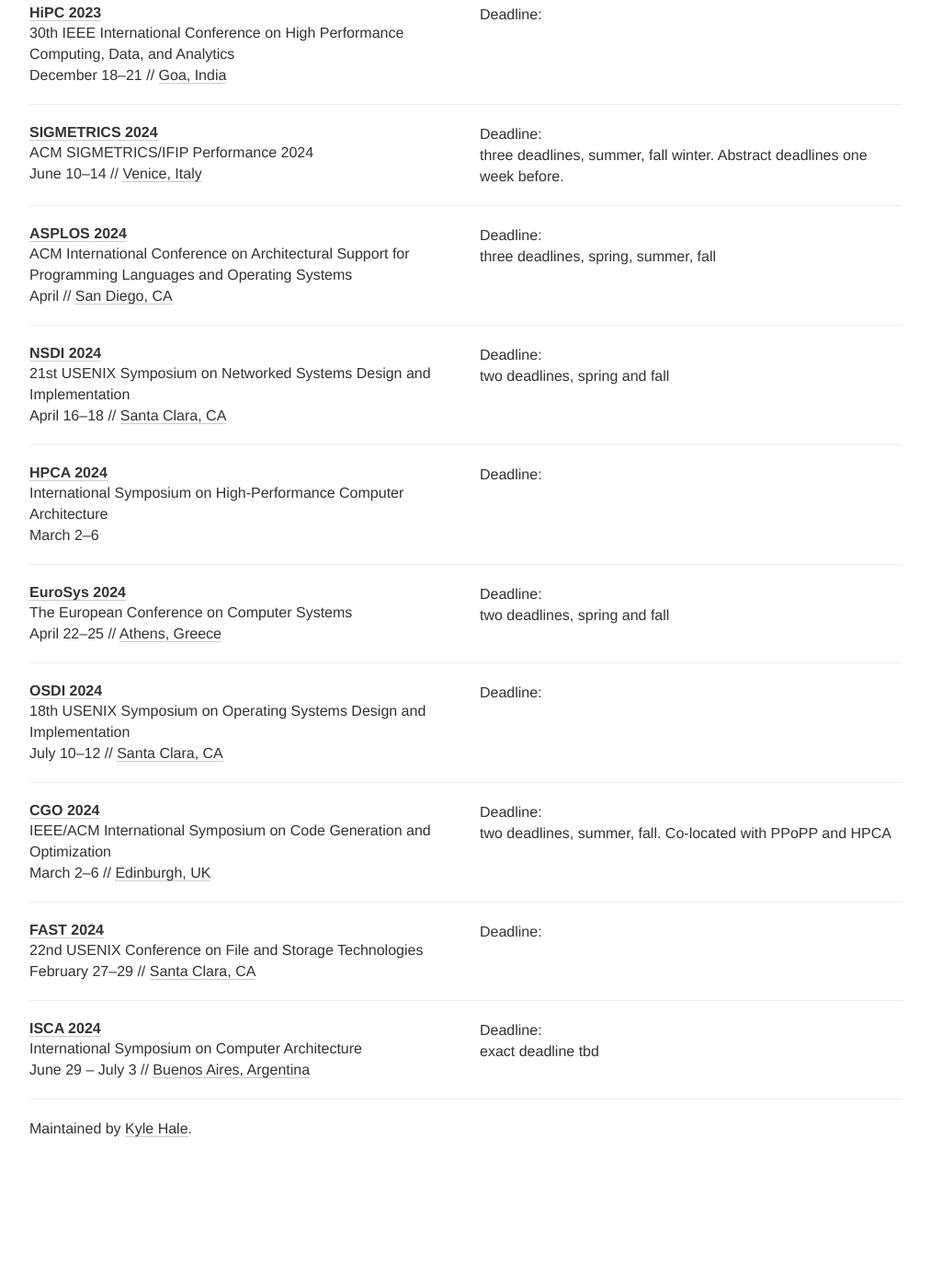
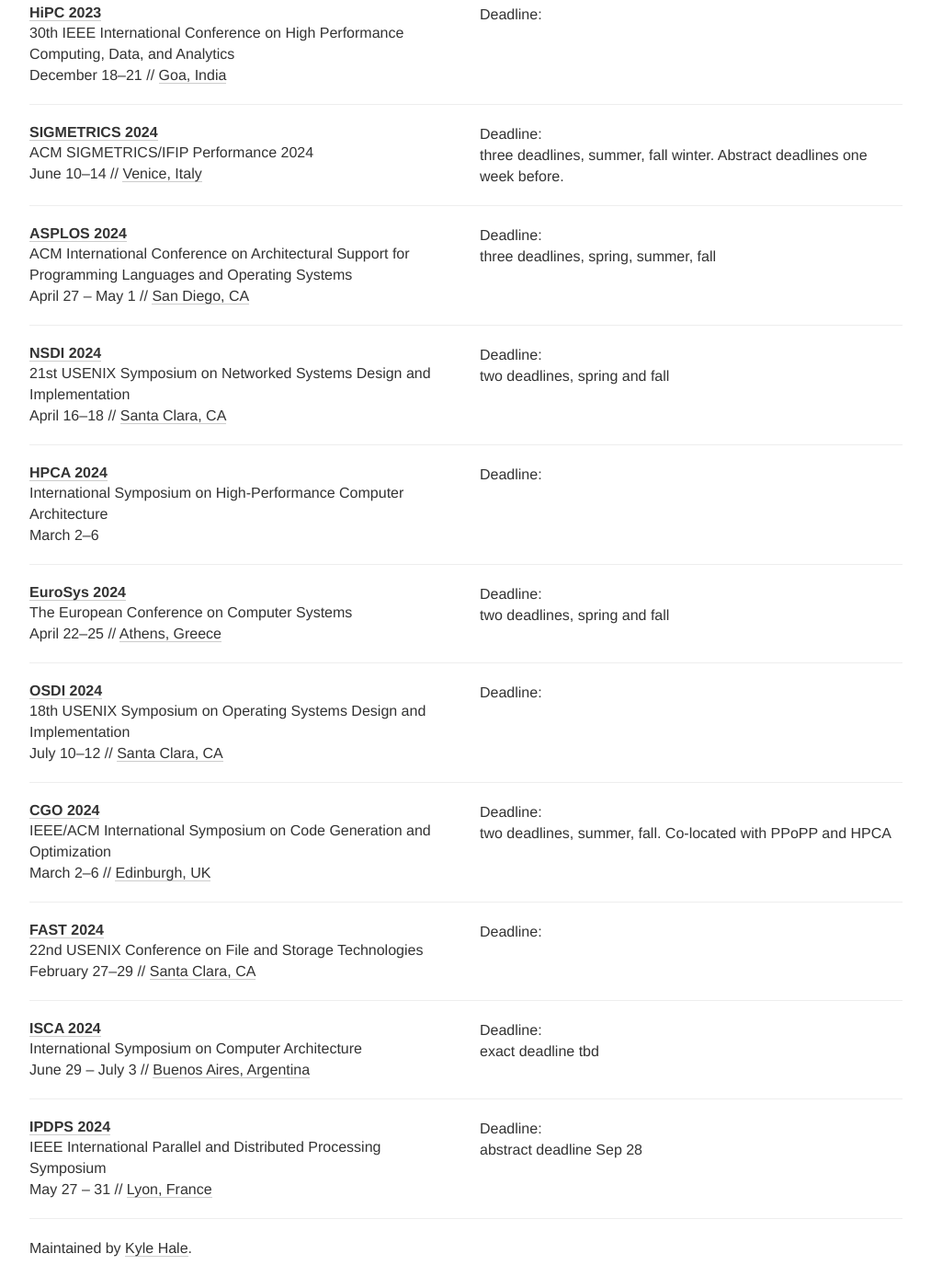
Before and after one commit to khale/sys-deadlines, a Jekyll site: the page built from index.html, in a window 1280 px wide and 1400 px high, scrolled down 2999 px. Shown: the whole window at 92% size, without its empty margins (133-1146 px from the left). Built offline with Jekyll 4.4.1, drawn with Linux system fonts in a browser that asks for light colours; nearby versions of some CDN libraries; comment, search, counter and statistics services are not loaded; before the commit the page ends 4269 px from its top, so only the background shows below that.

Commit message:
ipdps update

```diff
--- a/_data/conferences.yml
+++ b/_data/conferences.yml
@@ -255,7 +255,7 @@
 
 - name: ASPLOS
   description: ACM International Conference on Architectural Support for Programming Languages and Operating Systems
-  date: April
+  date: April 27 - May 1
   year: 2024
   place: San Diego, CA
   deadline:
@@ -346,3 +346,13 @@
   place: Buenos Aires, Argentina
   link: https://iscaconf.org/isca2024/
   tags: [ARCH]
+
+- name: IPDPS
+  description: IEEE International Parallel and Distributed Processing Symposium
+  comment: abstract deadline Sep 28
+  year: 2024
+  date: May 27 - 31
+  deadline: "2023-10-03 23:59"
+  place: Lyon, France
+  link: https://www.ipdps.org/
+  tags: [PAR]
```
